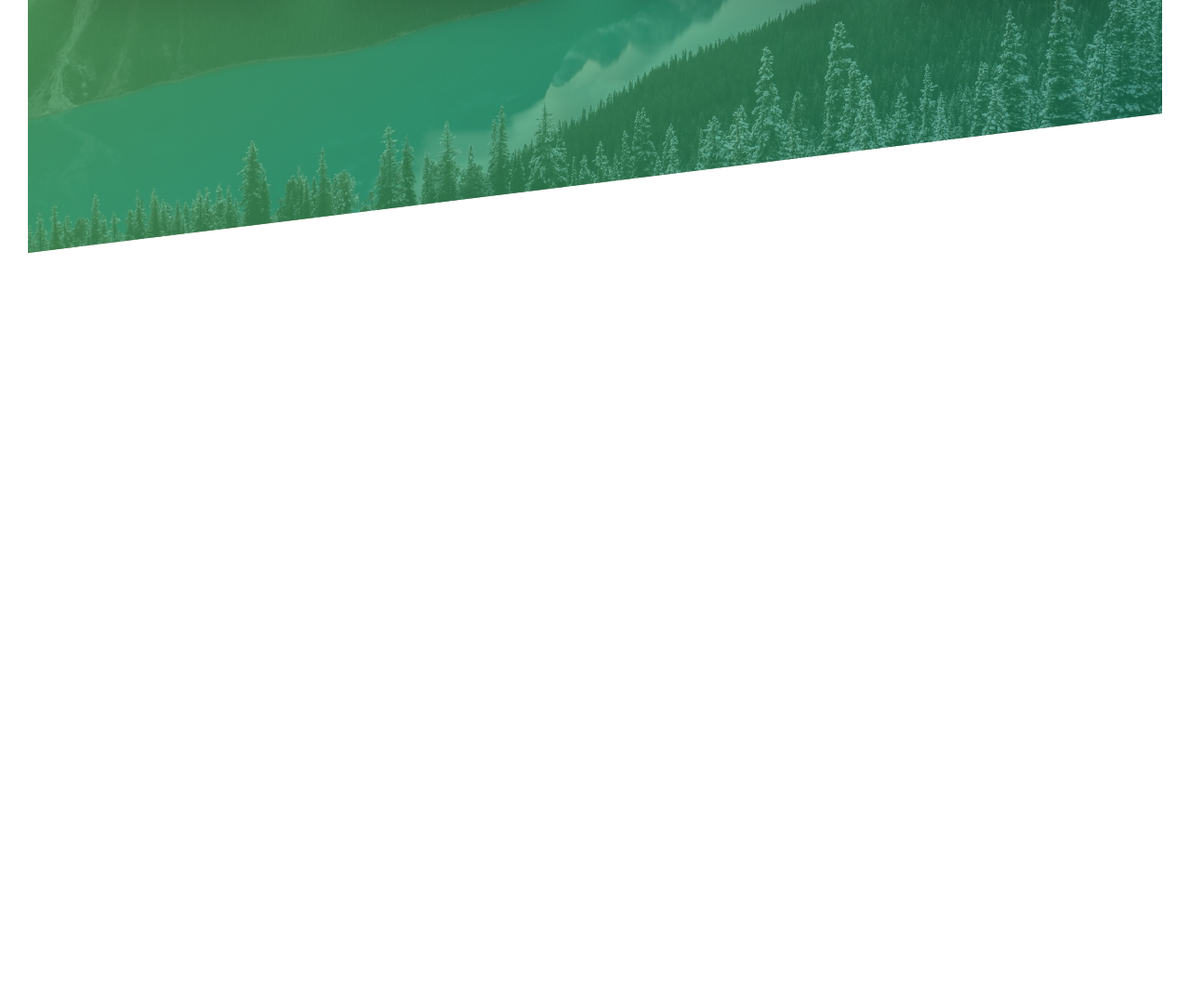
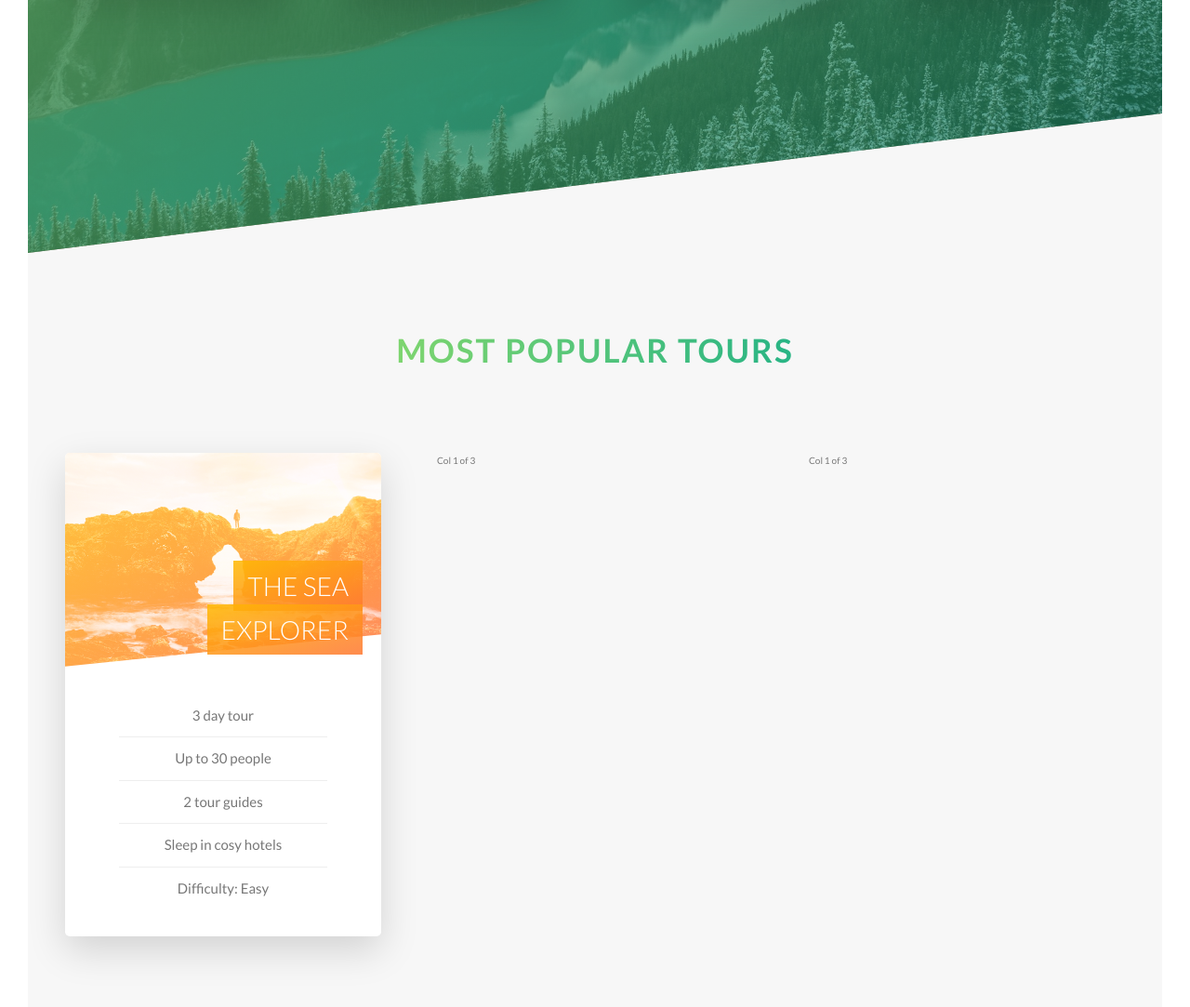
Before and after one commit to R-Sabajo/Natours, a website: page index.html in a window 1280 px wide. Shown: the part 2029-3112 px from the top of the page at 93% size. Before the commit the page ends 2301 px from the top, so only its background shows below. Drawn offline with Linux system fonts and the light colour scheme.

Commit message:
added section-tours. created card component

```diff
--- a/index.html
+++ b/index.html
@@ -140,6 +140,41 @@
           </div>
         </div>
       </section>
+
+      <section class="section-tours">
+        <div class="u-center-text u-perspective-heading u-margin-bottom-big">
+          <h2 class="heading-secondary">Most popular tours</h2>
+        </div>
+
+        <div class="row">
+          <div class="col-1-3">
+            <div class="card">
+              <div class="card__side card__side--front">
+                <div class="card__picture card__picture--1">&nbsp;</div>
+                <h4 class="card__heading">
+                  <span class="card__heading-span card__heading-span--1"
+                    >the Sea Explorer</span
+                  >
+                </h4>
+                <div class="card__details">
+                  <ul>
+                    <li>3 day tour</li>
+                    <li>Up to 30 people</li>
+                    <li>2 tour guides</li>
+                    <li>Sleep in cosy hotels</li>
+                    <li>Difficulty: Easy</li>
+                  </ul>
+                </div>
+              </div>
+              <div class="card__side card__side--back card__side--back-1">
+                BACK
+              </div>
+            </div>
+          </div>
+          <div class="col-1-3">Col 1 of 3</div>
+          <div class="col-1-3">Col 1 of 3</div>
+        </div>
+      </section>
     </main>
 
     <!-- Grid template Using Floats -->
--- a/sass/abstracts/_variables.scss
+++ b/sass/abstracts/_variables.scss
@@ -3,9 +3,17 @@ $color-primary: #55c57a;
 $color-primary-light: #7ed56f;
 $color-primary-dark: #28b485;
 
-$color-black: #000;
+$color-secondary-light: #ffb900;
+$color-secondary-dark: #ff7730;
+
+$color-tertiary-light: #2998ff;
+$color-tertiary-dark: #5643fa;
+
 $color-grey-dark: #777;
 $color-grey-light-1: #f7f7f7;
+$color-grey-light-2: #eee;
+
+$color-black: #000;
 $color-white: #fff;
 
 // FONT SIZES
--- /dev/null
+++ b/sass/components/_card.scss
@@ -0,0 +1,114 @@
+.card {
+  // Functionality
+  perspective: 150rem;
+  -moz-perspective: 150rem;
+  position: relative;
+  height: 52rem;
+
+  &__side {
+    font-size: 2rem;
+    height: 52rem;
+    transition: all 1s ease;
+    position: absolute;
+    top: 0;
+    left: 0;
+    width: 100%;
+    backface-visibility: hidden;
+    border-radius: 0.5rem;
+    overflow: hidden;
+    box-shadow: 0 1.5rem 4rem rgba($color-black, 0.15);
+
+    &--front {
+      background-color: $color-white;
+    }
+
+    &--back {
+      background-color: green;
+      transform: rotateY(180deg);
+
+      &-1 {
+        background-image: linear-gradient(
+          to right bottom,
+          $color-secondary-light,
+          $color-secondary-dark
+        );
+      }
+    }
+  }
+
+  &:hover &__side--front {
+    transform: rotateY(-180deg);
+  }
+
+  &:hover &__side--back {
+    transform: rotateY(0);
+  }
+
+  //  Front side styling
+  &__picture {
+    background-size: cover;
+    height: 23rem;
+    background-blend-mode: screen;
+    -webkit-clip-path: polygon(0 0, 100% 0, 100% 85%, 0 100%);
+    clip-path: polygon(0 0, 100% 0, 100% 85%, 0 100%);
+
+    &--1 {
+      background-image: linear-gradient(
+          to right bottom,
+          $color-secondary-light,
+          $color-secondary-dark
+        ),
+        url(../img/nat-5.jpg);
+    }
+    &--2 {
+      background-image: url(../img/nat-5.jpg);
+    }
+    &--3 {
+      background-image: url(../img/nat-5.jpg);
+    }
+  }
+
+  .card__heading {
+    font-size: 2.8rem;
+    font-weight: 300;
+    color: $color-white;
+    text-transform: uppercase;
+    text-align: right;
+    position: absolute;
+    top: 12rem;
+    right: 2rem;
+    width: 60%;
+  }
+
+  &__heading-span {
+    padding: 1rem 1.5rem;
+    -webkit-box-decoration-break: clone;
+    box-decoration-break: clone;
+    &--1 {
+      background-image: linear-gradient(
+        to right bottom,
+        rgba($color-secondary-light, 0.85),
+        rgba($color-secondary-dark, 0.85)
+      );
+    }
+  }
+
+  &__details {
+    padding: 3rem;
+    ul {
+      list-style: none;
+      width: 80%;
+      margin: 0 auto;
+
+      li {
+        text-align: center;
+        font-size: 1.5rem;
+        padding: 1rem;
+
+        &:not(:last-child) {
+          border-bottom: 0.1rem solid $color-grey-light-2;
+        }
+      }
+    }
+  }
+}
--- a/sass/layout/_header.scss
+++ b/sass/layout/_header.scss
@@ -9,6 +9,7 @@
   background-size: cover;
   background-position: top;
   border-radius: 1.5rem 1.5rem 0 0;
+  -webkit-clip-path: polygon(0 0, 100% 0, 100% 75vh, 0 100%);
   clip-path: polygon(0 0, 100% 0, 100% 75vh, 0 100%);
   position: relative;
 
--- a/sass/main.scss
+++ b/sass/main.scss
@@ -10,6 +10,7 @@
 @import './components/button';
 @import './components/composition';
 @import './components/feature-box';
+@import './components/card';
 
 @import './layout/header';
 @import './layout/grid';
--- a/sass/pages/_home.scss
+++ b/sass/pages/_home.scss
@@ -20,3 +20,9 @@
     transform: skewY(7deg);
   }
 }
+
+.section-tours {
+  background-color: $color-grey-light-1;
+  padding: 25rem 0 50rem 0;
+  margin-top: -10rem;
+}
```
Also changed, not shown: css/main.css, 1 other file.
